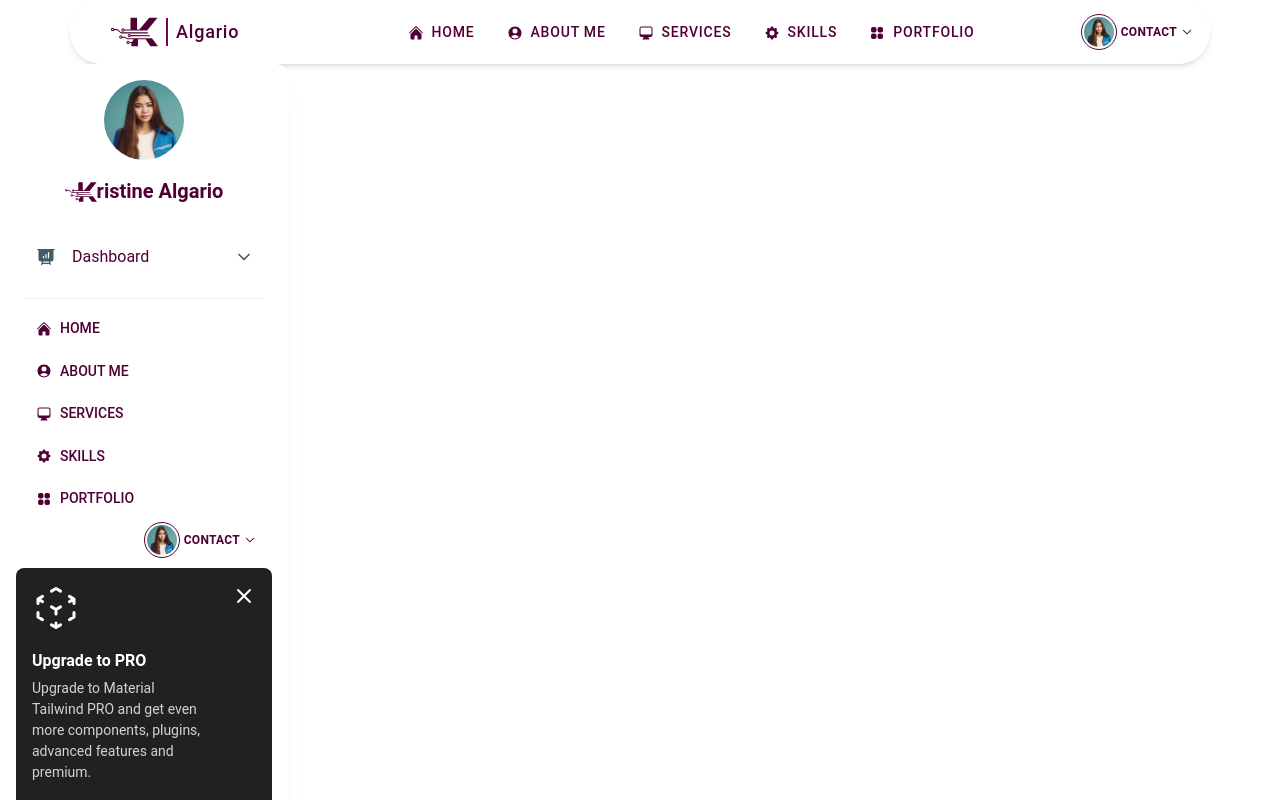
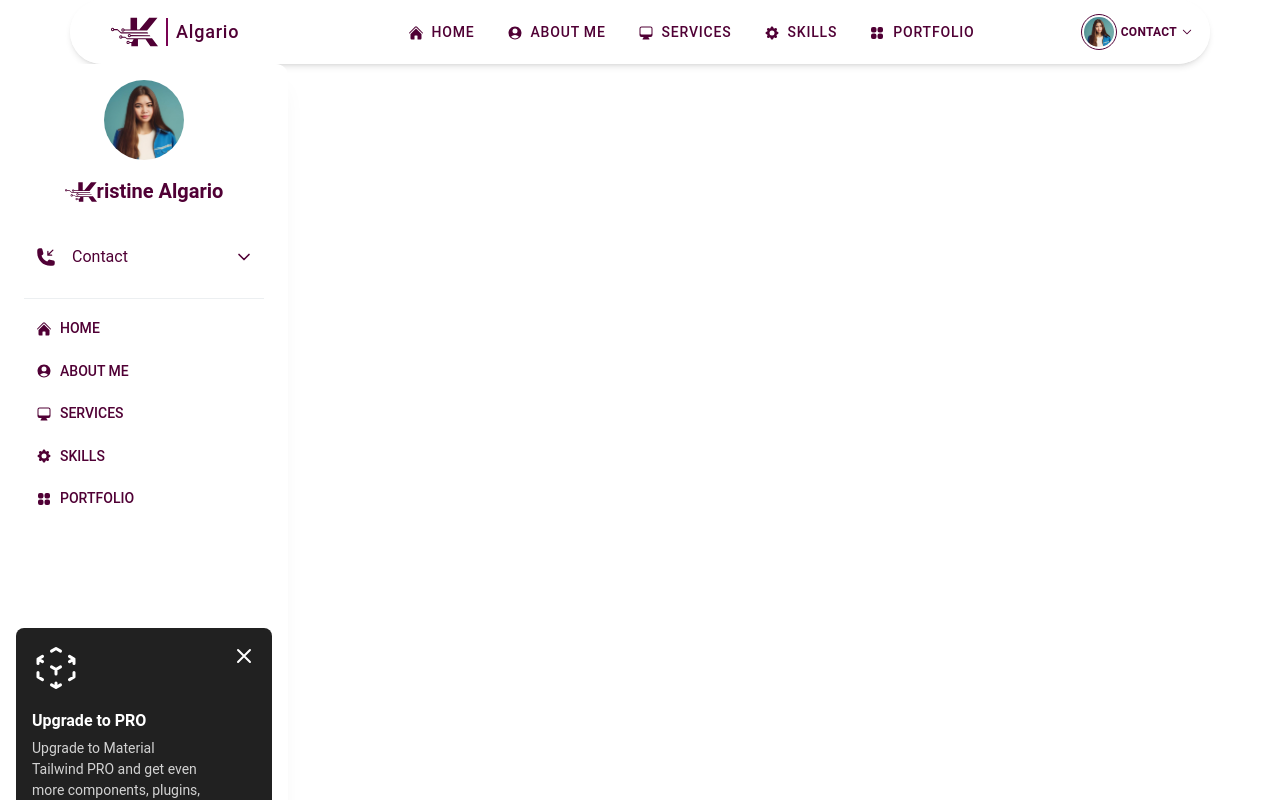
Before and after one commit to KrisTechHub/kris-algario, a React (Vite) app: page /Skills in a window 1280 px wide. Shown: the top 800 px of the page. Built offline with nearby package versions, Linux system fonts and the light colour scheme.

Commit message:
modifying sidebar

```diff
--- a/src/Components/NavMenu/ContactDropdown.jsx
+++ b/src/Components/NavMenu/ContactDropdown.jsx
@@ -10,7 +10,7 @@ import {
     Avatar,
 } from "@material-tailwind/react";
 import {
-    UserCircleIcon,
+    BriefcaseIcon,
     ChevronDownIcon,
     UserIcon,
     EnvelopeIcon,
@@ -21,7 +21,7 @@ import {
 const profileMenuItems = [
     {
         label: "Job Profiles",
-        icon: UserCircleIcon,
+        icon: BriefcaseIcon,
     },
     {
         label: "Socials",
--- a/src/Components/SideBar/SideBar.jsx
+++ b/src/Components/SideBar/SideBar.jsx
@@ -8,20 +8,16 @@ import {
     List,
     ListItem,
     ListItemPrefix,
-    ListItemSuffix,
-    Chip,
     Accordion,
     AccordionHeader,
     AccordionBody,
     Alert,
 } from "@material-tailwind/react";
 import {
-    PresentationChartBarIcon,
-    ShoppingBagIcon,
-    UserCircleIcon,
-    Cog6ToothIcon,
-    InboxIcon,
-    PowerIcon,
+    PhoneArrowDownLeftIcon,
+    BriefcaseIcon,
+    UserIcon,
+    EnvelopeIcon,
 } from "@heroicons/react/24/solid";
 import {
     ChevronRightIcon,
@@ -38,7 +34,7 @@ export default function SideBar() {
     };
 
     return (
-        <Card className="h-[calc(100vh-2rem)] w-full max-w-[18rem] p-4 shadow-xl shadow-blue-gray-900/5">
+        <Card className="h-[calc(110vh-2rem)] w-full max-w-[18rem] p-4 shadow-xl shadow-blue-gray-900/5">
 
             <div className="flex items-center justify-center">
                 <img src="./src/assets/krisphoto.jpg" alt="brand" className="h-20 w-20 space rounded-full" />
@@ -55,34 +51,35 @@ export default function SideBar() {
                 }>
 
                     <ListItem className="p-0" selected={open === 1}>
-                        <AccordionHeader onClick={() => handleOpen(1)} className="border-b-0 p-3">
+                        <AccordionHeader onClick={() => handleOpen(1)} className="border-b-0 p-3 text-mypink-800">
                             <ListItemPrefix>
-                                <PresentationChartBarIcon className="h-5 w-5" />
+                                <PhoneArrowDownLeftIcon className="h-5 w-5" />
                             </ListItemPrefix>
-                            <Typography className="mr-auto font-normal text-mypink-800">
-                                Dashboard
+                            <Typography className="mr-auto font-normal">
+                                Contact
                             </Typography>
                         </AccordionHeader>
                     </ListItem>
+
                     <AccordionBody className="py-1">
-                        <List className="p-0">
+                        <List className="p-0 text-mypink-800">
                             <ListItem>
                                 <ListItemPrefix>
-                                    <ChevronRightIcon strokeWidth={3} className="h-3 w-5" />
+                                    <BriefcaseIcon strokeWidth={3} className="h-3 w-5" />
                                 </ListItemPrefix>
-                                Analytics
+                                Work Profiles
                             </ListItem>
                             <ListItem>
                                 <ListItemPrefix>
                                     <ChevronRightIcon strokeWidth={3} className="h-3 w-5" />
                                 </ListItemPrefix>
-                                Reporting
+                                Socials
                             </ListItem>
                             <ListItem>
                                 <ListItemPrefix>
                                     <ChevronRightIcon strokeWidth={3} className="h-3 w-5" />
                                 </ListItemPrefix>
-                                Projects
+                                Email
                             </ListItem>
                         </List>
                     </AccordionBody>
@@ -119,9 +116,10 @@ export default function SideBar() {
                     <MenuItems />
                 </div>
 
-                <ContactDropdown />
+            </List>
 
-            </List>
+
+            {/* ALERT */}
             <Alert open={openAlert} className="mt-auto" onClose={() => setOpenAlert(false)}>
                 <CubeTransparentIcon className="mb-4 h-12 w-12" />
                 <Typography variant="h6" className="mb-1">
```
